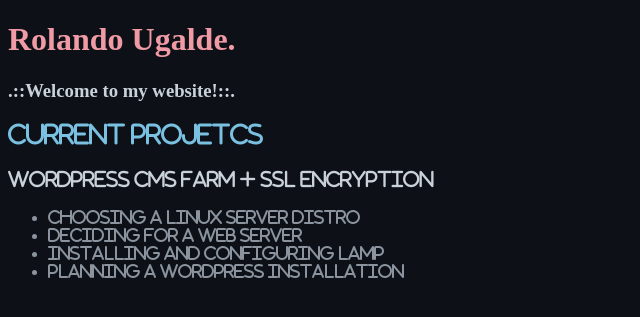
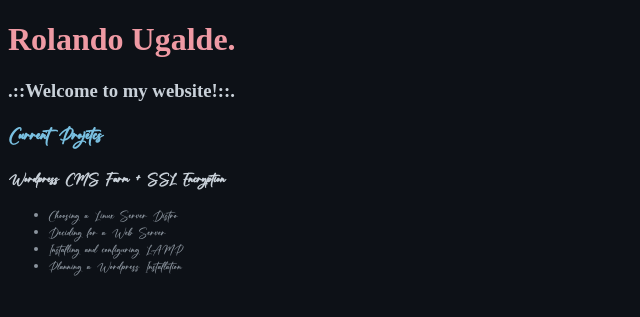
Before and after one commit to rolandougalde/rolandougalde.github.io, a Jekyll site: the page built from index.md, in a window 1280 px wide. Shown: the top 317 px of the page, without its empty margins (0-640 px from the left). Built offline with Jekyll 4.4.1, drawn with Linux system fonts in a browser that asks for light colours; our own code applies the rules of GitHub Pages for plain Markdown files.

Commit message:
Update default.css

```diff
--- a/assets/css/default.css
+++ b/assets/css/default.css
@@ -23,7 +23,7 @@ div.section {
 
 @font-face {
     font-family: "Font Awesome 6 Brands";
-    src: url('../fonts/fa-solid-900.woff2')  format('opentype');
+    src: url('../fonts/Rosaline-Signature.otf')  format('opentype');
 }
 
 h1 {
```
